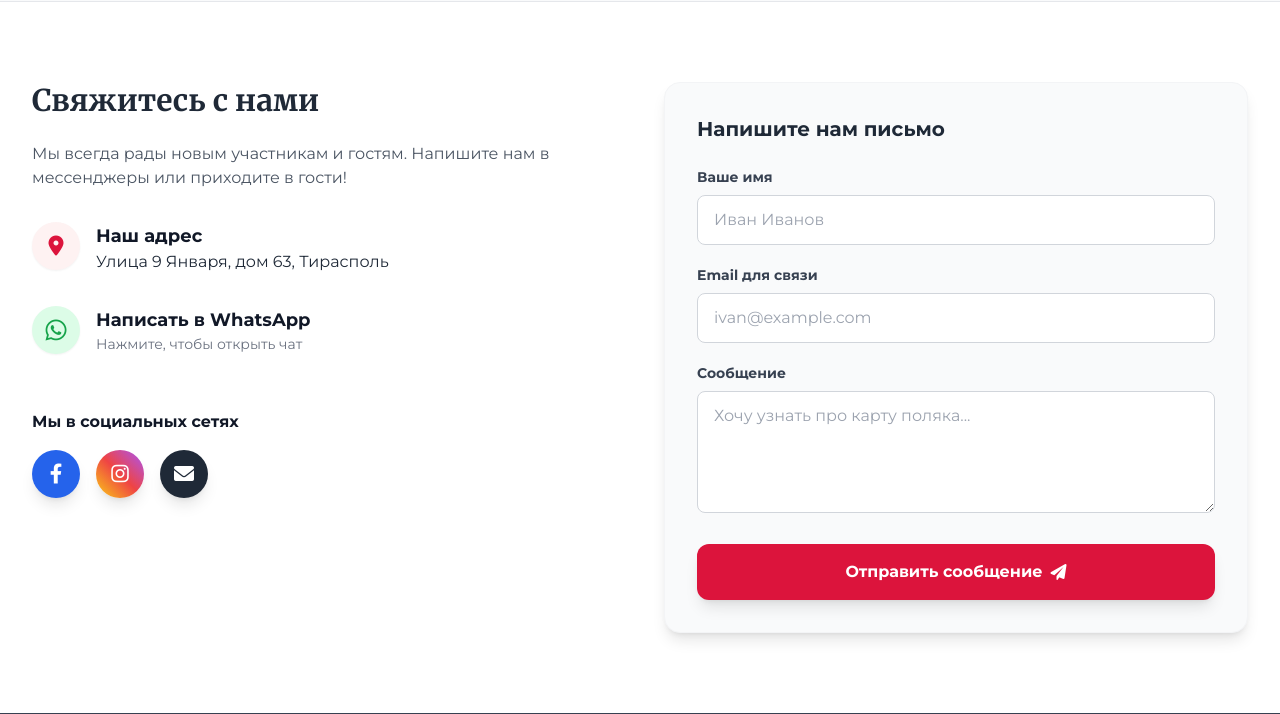
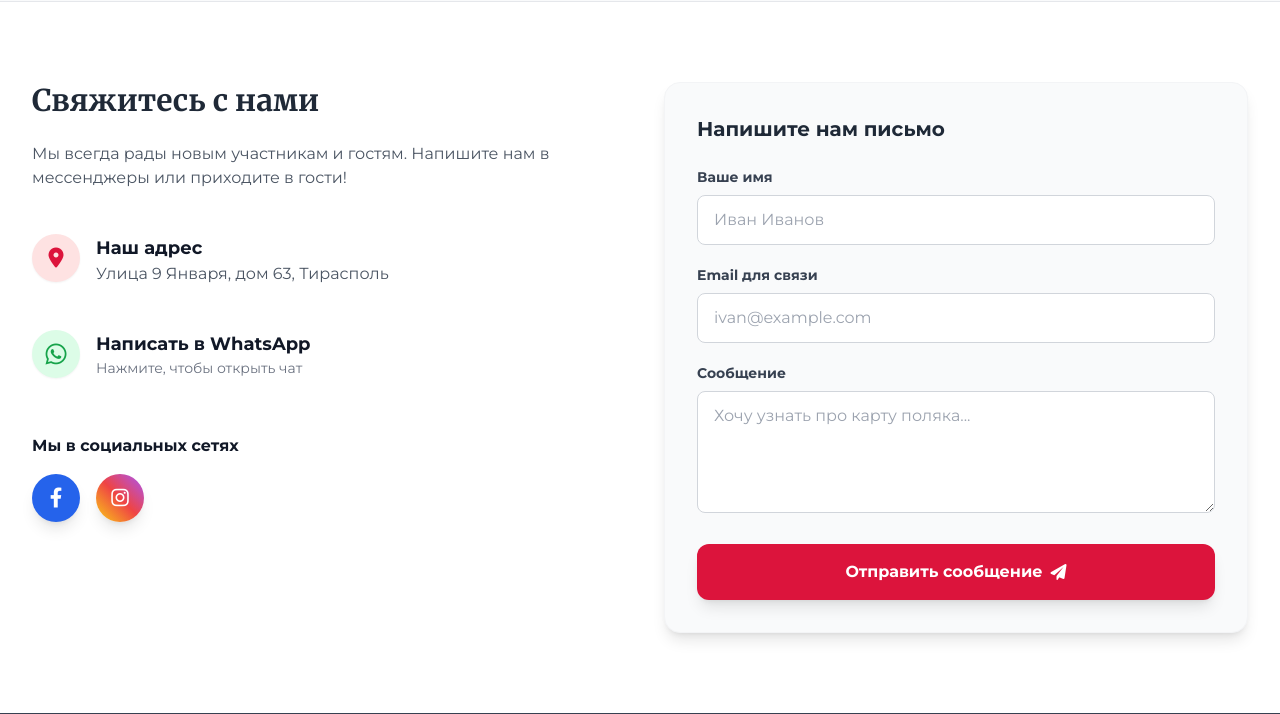
Before and after one commit to vsgroza/jasnagura-site, a Django app: page / in a window 1280 px wide. Shown: the part 4265-4979 px from the top of the page. Run offline with Django 5.2, Linux system fonts and the light colour scheme; data comes from the database, SQL or seed files in the repository; some libraries are stand-ins or nearby versions.

Commit message:
Fix contacts

```diff
--- a/main/templates/main/index.html
+++ b/main/templates/main/index.html
@@ -470,7 +470,8 @@
                         {{ event.description|truncatewords:30 }}
                     </p>
 
-                    <a href="{% url 'event_detail' event.id %}" class="inline-block px-4 py-2 border border-gray-300 rounded-lg text-sm font-medium text-gray-700 hover:bg-gray-50 transition">
+                    <a href="{% url 'event_detail' event.id %}"
+                       class="inline-block px-4 py-2 border border-gray-300 rounded-lg text-sm font-medium text-gray-700 hover:bg-gray-50 transition">
                         Подробнее
                     </a>
                 </div>
@@ -495,16 +496,22 @@
                 </p>
 
                 <div class="space-y-6">
-                    <div class="flex items-start">
-                        <div class="flex-shrink-0 w-12 h-12 bg-red-50 text-polish-red rounded-full flex items-center justify-center text-xl shadow-sm">
+                    <a href="https://maps.app.goo.gl/BBABK4H67EECzpr36"
+                       target="_blank"
+                       class="flex items-start p-3 -mx-3 rounded-xl transition duration-300 hover:bg-red-50 group cursor-pointer">
+
+                        <div class="flex-shrink-0 w-12 h-12 bg-red-100 text-polish-red rounded-full flex items-center justify-center text-xl shadow-sm transition group-hover:bg-polish-red group-hover:text-white">
                             <i class="fas fa-map-marker-alt"></i>
                         </div>
+
                         <div class="ml-4">
-                            <h4 class="font-bold text-gray-900 text-lg">Наш адрес</h4>
-                            <a href="https://www.google.com/maps/search/?api=1&query=46.843117584034054,29.612520209576658"
-                               target="_blank">Улица 9 Января, дом 63, Тирасполь</a>
+                            <h4 class="font-bold text-gray-900 text-lg group-hover:text-polish-red transition">Наш
+                                адрес</h4>
+                            <p class="text-gray-600 group-hover:text-gray-800 transition">
+                                Улица 9 Января, дом 63, Тирасполь
+                            </p>
                         </div>
-                    </div>
+                    </a>
 
                     <a href="https://wa.me/37377714333" target="_blank"
                        class="flex items-start group hover:bg-green-50 p-2 -ml-2 rounded-lg transition duration-300 cursor-pointer">
@@ -529,10 +536,6 @@
                                target="_blank"
                                class="w-12 h-12 bg-gradient-to-tr from-yellow-400 via-red-500 to-purple-500 text-white rounded-full flex items-center justify-center text-xl hover:opacity-90 hover:-translate-y-1 transition shadow-lg">
                                 <i class="fab fa-instagram"></i>
-                            </a>
-                            <a href="mailto:jasnagura@example.com"
-                               class="w-12 h-12 bg-gray-800 text-white rounded-full flex items-center justify-center text-xl hover:bg-gray-700 hover:-translate-y-1 transition shadow-lg">
-                                <i class="fas fa-envelope"></i>
                             </a>
                         </div>
                     </div>
```
